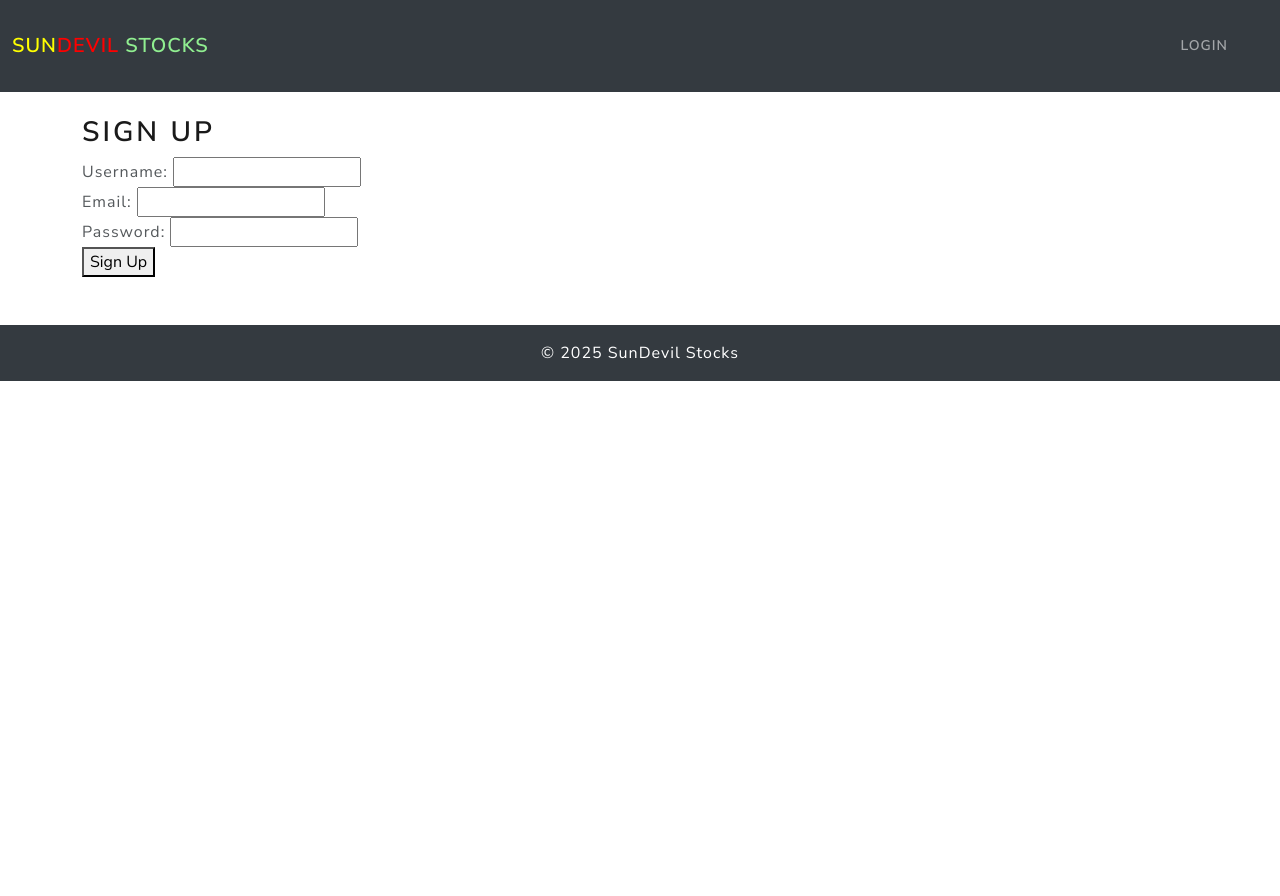
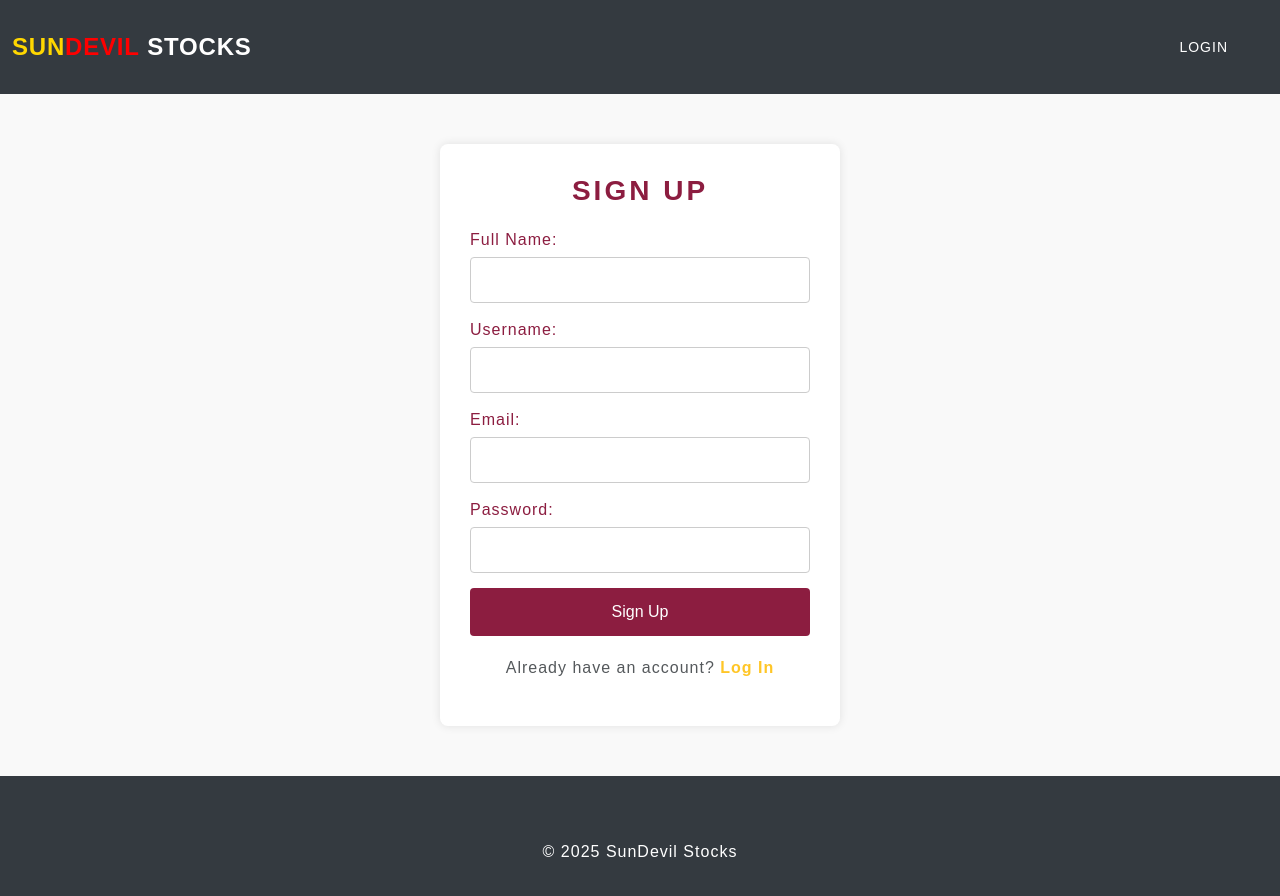
Before and after one commit to ekrosenberg/Final_Stocks, a Flask app: page /sign_up in a window 1280 px wide. Before the commit the page ends 381 px from the top, so only its background shows below. Run offline with Flask 3, Linux system fonts and the light colour scheme; some libraries are stand-ins or nearby versions.

Commit message:
Added Some styling to Sign up page and other things
Styling ang added the transaction page

```diff
--- a/app.py
+++ b/app.py
@@ -51,6 +51,18 @@ class Portfolio(db.Model):
     purchase_price = db.Column(db.Numeric(10,2), nullable=False)
     current_price = db.Column(db.Numeric(10,2), nullable=False)
     stock = db.relationship('Stocks', back_populates='portfolio')
+
+# Transactions model creation for database
+
+class Transactions(db.Model):
+    __tablename__ = 'transactions'
+    id = db.Column(db.Integer, primary_key=True)
+    user_id = db.Column(db.Integer, db.ForeignKey('users.id'), nullable=False)
+    stock_symbol = db.Column(db.String(10), nullable=False)
+    transaction_type = db.Column(db.String(10), nullable=False)
+    quantity = db.Column(db.Integer, nullable=False)
+    price = db.Column(db.Numeric(10,2), nullable=False)
+    total_amount = db.Column(db.Numeric(10,2), nullable=False)
 
 # Creates table for the database
 
@@ -191,7 +203,8 @@ def user_trades():
 @app.route('/user_transactions')
 @login_required
 def user_transactions():
-    return render_template('user_transactions.html')
+    transactions = Transactions.query.filter_by(user_id=current_user.id).all()
+    return render_template('user_transactions.html', transactions=transactions)
 
 #Admin exclusive HTML pages
 
--- a/templates/base.html
+++ b/templates/base.html
@@ -8,12 +8,37 @@
     <!-- Custom CSS -->
     <link rel="stylesheet" href="{{ url_for('static', filename='css/style.css') }}">
     <title>{% block title %}{% endblock %} - SunDevil Stocks</title>
+    <style>
+        body {
+          background-color: #f8f9fa;
+          font-family: "Segoe UI", Tahoma, Geneva, Verdana, sans-serif;
+        }
+        .navbar-brand {
+          font-size: 1.5rem;
+          letter-spacing: 0.05rem;
+        }
+        .navbar-nav .nav-link {
+          color: #ffffff !important;
+          font-weight: 500;
+          transition: color 0.3s ease;
+        }
+        .navbar-nav .nav-link:hover {
+          color: #FFC627 !important;
+        }
+        .container {
+          margin-top: 2rem;
+        }
+        footer {
+          padding: 1rem 0;
+          margin-top: 3rem;
+        }
+      </style>
 </head>
 <body>
     <!-- Navigation Bar -->
     <nav class="navbar navbar-expand-lg navbar-dark bg-dark">
         <div class="container-fluid">
-            <a class="navbar-brand" href="#"><span style="color: yellow; font-weight: bold;">Sun</span><span style="color: red; font-weight: bold;">Devil</span> <span style="color: lightgreen; font-weight: bold;">Stocks</span></a>
+            <a class="navbar-brand" href="#"><span style="color: gold; font-weight: bold;">Sun</span><span style="color: red; font-weight: bold;">Devil</span> <span style="color: white; font-weight: bold;">Stocks</span></a>
             <button class="navbar-toggler" type="button" data-bs-toggle="collapse" data-bs-target="#navbarNav" aria-controls="navbarNav" aria-expanded="false" aria-label="Toggle navigation">
                 <span class="navbar-toggler-icon"></span>
             </button>
@@ -22,7 +47,7 @@
                     {% if current_user.is_authenticated %}
                         {% if current_user.role == 'admin' %}
                             <li class="nav-item">
-                                <a class="nav-link" href="{{ url_for('admin_dashboard') }}">Admin Dashboard</a>
+                                <a class="nav-link" href="{{ url_for('admin_dashboard') }}" style="color: white;">Admin Dashboard</a>
                             </li>
                             <li class="nav-item">
                                 <a class="nav-link" href="{{ url_for('admin_stock_management') }}">Admin Stock Management</a>
--- a/templates/sign_up.html
+++ b/templates/sign_up.html
@@ -1,8 +1,78 @@
 {% extends "base.html" %}
 {% block title %}Dashboard{% endblock %}
 {% block content %}
+<!-- Sign Up Form -->
+<style>
+  body {
+    background: #f9f9f9;
+    font-family: Arial, sans-serif;
+  }
+  .center-container {
+    max-width: 400px;
+    margin: 50px auto;
+    padding: 30px;
+    background: #fff;
+    border-radius: 8px;
+    box-shadow: 0 0 10px rgba(0,0,0,0.1);
+  }
+  .center-container h2 {
+    text-align: center;
+    color: #8C1D40;
+    margin-bottom: 20px;
+  }
+  .center-container form div {
+    margin-bottom: 15px;
+  }
+  .center-container label {
+    display: block;
+    margin-bottom: 5px;
+    color: #8C1D40;
+  }
+  .center-container input {
+    width: 100%;
+    padding: 10px;
+    border: 1px solid #ccc;
+    border-radius: 4px;
+  }
+  .center-container input:focus {
+    border-color: #8C1D40;
+    outline: none;
+    box-shadow: 0 0 5px rgba(140, 29, 64, 0.3);
+  }
+  .center-container button {
+    width: 100%;
+    padding: 12px;
+    background-color: #8C1D40;
+    color: #fff;
+    border: none;
+    border-radius: 4px;
+    cursor: pointer;
+    font-size: 16px;
+  }
+  .center-container button:hover {
+    background-color: #7a1737;
+  }
+  .center-container p {
+    text-align: center;
+    margin-top: 20px;
+  }
+  .center-container a {
+    color: #FFC627;
+    text-decoration: none;
+    font-weight: bold;
+  }
+  .center-container a:hover {
+    text-decoration: underline;
+  }
+</style>
+
+<div class="center-container">
   <h2>Sign Up</h2>
   <form method="post">
+    <div>
+      <label for="first_name">Full Name:</label>
+      <input type="text" id="first_name" name="first_name" required>
+    </div>
     <div>
       <label for="username">Username:</label>
       <input type="text" id="username" name="username" required>
@@ -17,4 +87,6 @@
     </div>
     <button type="submit">Sign Up</button>
   </form>
+  <p>Already have an account? <a href="/login">Log In</a></p>
+</div>
 {% endblock %}
--- a/templates/user_trades.html
+++ b/templates/user_trades.html
@@ -2,7 +2,6 @@
 {% block title %}Transactions{% endblock %}
 {% block content %}
 <div class="container">
-    <h1>Welcome to <strong><span style="color: green;">SunDevil Stocks</span></strong></h1>
     <style>
         .btn-primary {
                 background-color: maroon !important;
```
Also changed, not shown: templates/login.html (+34 -9 lines), templates/user_home.html (+26 -7 lines), templates/user_transactions.html (+50 -4 lines). Lines whose indentation alone changed are shown as unchanged.
